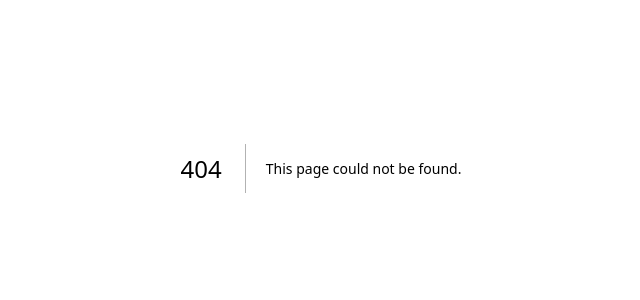
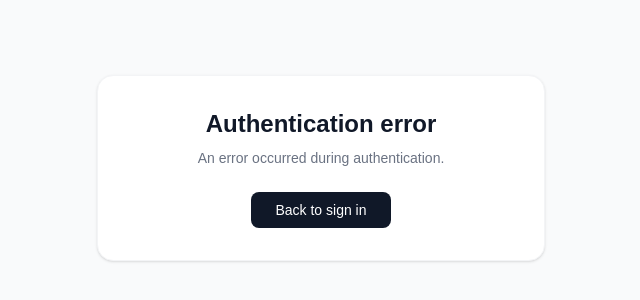
Before and after one commit to georgegoodluck/inkspire, a Next.js app in the folder apps/web/: page /auth/error in a window 1280 px wide. Before the commit this address had no page. Shown: the part 232-532 px from the top of the page, without its empty margins (319-959 px from the left). Built offline with nearby package versions, Linux system fonts and the light colour scheme.

Commit message:
feat: create auth error page

```diff
--- /dev/null
+++ b/apps/web/app/auth/error/page.tsx
@@ -0,0 +1,41 @@
+'use client'
+
+import { useSearchParams } from 'next/navigation'
+import Link from 'next/link'
+import { Suspense } from 'react'
+
+function ErrorContent() {
+  const searchParams = useSearchParams()
+  const error = searchParams.get('error')
+
+  const errors: Record<string, string> = {
+    OAuthAccountNotLinked: 'This email is already linked to another provider.',
+    CredentialsSignin: 'Invalid email or password.',
+    Default: 'An error occurred during authentication.',
+  }
+
+  return (
+    <div className="min-h-screen flex items-center justify-center bg-gray-50">
+      <div className="w-full max-w-md bg-white rounded-2xl shadow-sm border border-gray-100 p-8 text-center">
+        <h1 className="text-2xl font-semibold text-gray-900 mb-2">Authentication error</h1>
+        <p className="text-sm text-gray-500 mb-6">
+          {errors[error as string] ?? errors.Default}
+        </p>
+        <Link
+          href="/auth/sign-in"
+          className="inline-block py-2 px-6 bg-gray-900 text-white text-sm font-medium rounded-lg hover:bg-gray-800 transition-colors"
+        >
+          Back to sign in
+        </Link>
+      </div>
+    </div>
+  )
+}
+
+export default function AuthErrorPage() {
+  return (
+    <Suspense>
+      <ErrorContent />
+    </Suspense>
+  )
+}
```
